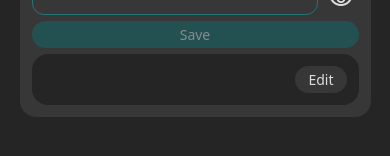
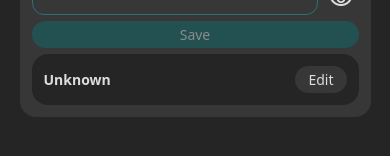
Before and after one commit to akbarjorayev/games, a React (Create React App) app: page /account/signup/userdata in a window 390 px wide. Shown: the part 498-654 px from the top of the page. Built offline with nearby package versions, Linux system fonts and the light colour scheme.

Commit message:
Fixed UI crush for phone number

```diff
--- a/src/pages/Account/Signup/SignupPhone/SignupVerify.jsx
+++ b/src/pages/Account/Signup/SignupPhone/SignupVerify.jsx
@@ -116,7 +116,7 @@ export default function SignupVerify({ COMPONENTS, setComponent }) {
       </div>
       <div className="con_bg_dr list_y">
         <div className="d_f_jc_sb d_f_ai_ce">
-          <b>{getPhoneNumber(numbers.phone)}</b>
+          <b>{getPhoneNumber(numbers.phone) || 'Unknown'}</b>
           <Button type="button" onClick={editPhoneNumber}>
             Edit
           </Button>
@@ -124,7 +124,7 @@ export default function SignupVerify({ COMPONENTS, setComponent }) {
         <div className="line_x"></div>
         <p className="fz_small">
           We've sent an SMS with a confirmation code to your phone{' '}
-          <b>{getPhoneNumber(numbers.phone)}</b>
+          <b>{getPhoneNumber(numbers.phone) || 'Unknown'}</b>
         </p>
         {+timer > 0 && (
           <p className="fz_small">
--- a/src/pages/Account/Signup/SignupUserData/SignupUserData.jsx
+++ b/src/pages/Account/Signup/SignupUserData/SignupUserData.jsx
@@ -116,7 +116,7 @@ export default function SignupUserData() {
         </Button>
       </form>
       <div className="con_bg_dr d_f_jc_sb d_f_ai_ce">
-        <b>{getPhoneNumber(loadFromSession('phoneNumber'))}</b>
+        <b>{getPhoneNumber(loadFromSession('phoneNumber')) || 'Unknown'}</b>
         <Button type="button" onClick={editPhoneNumber}>
           Edit
         </Button>
```
